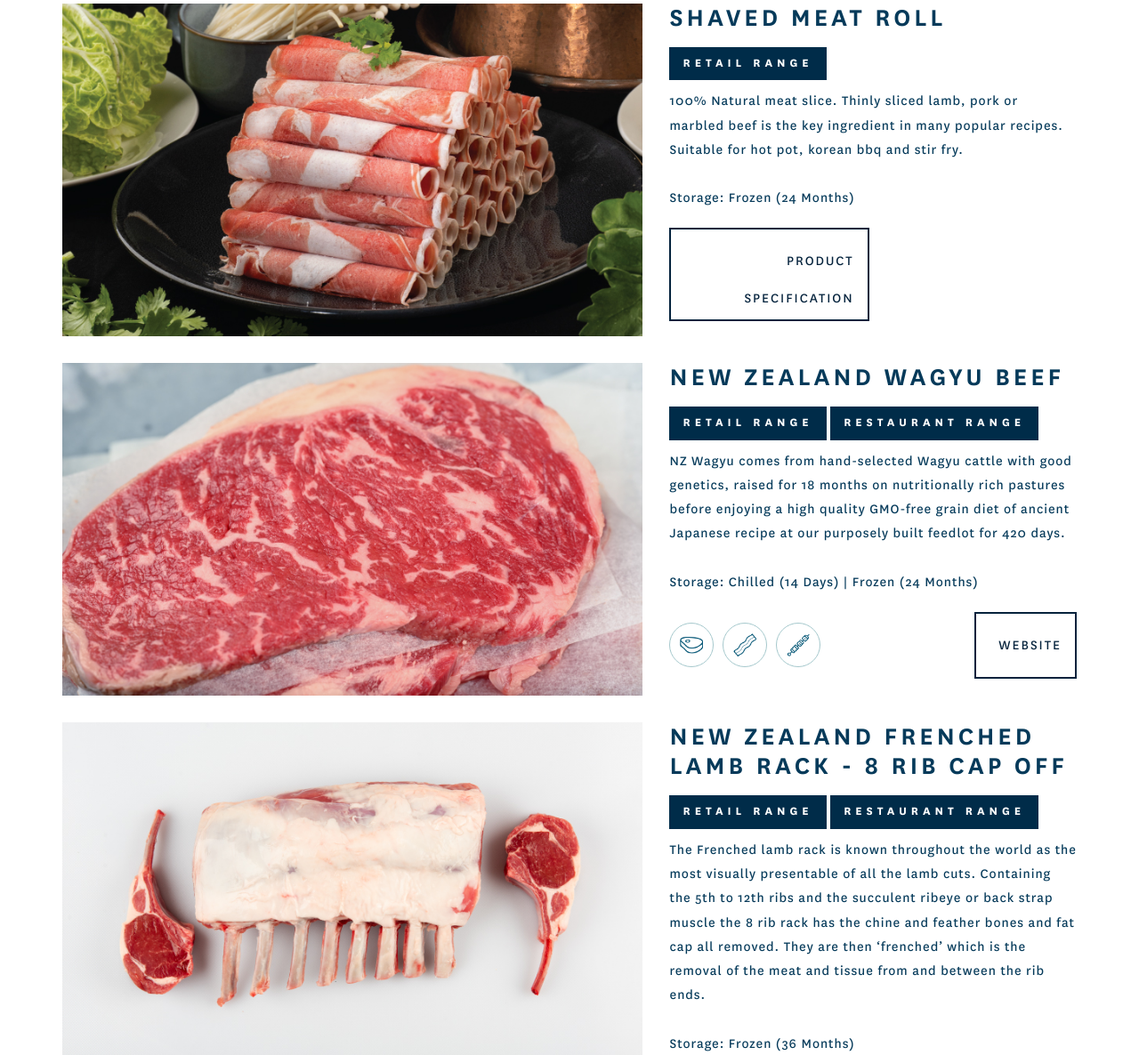
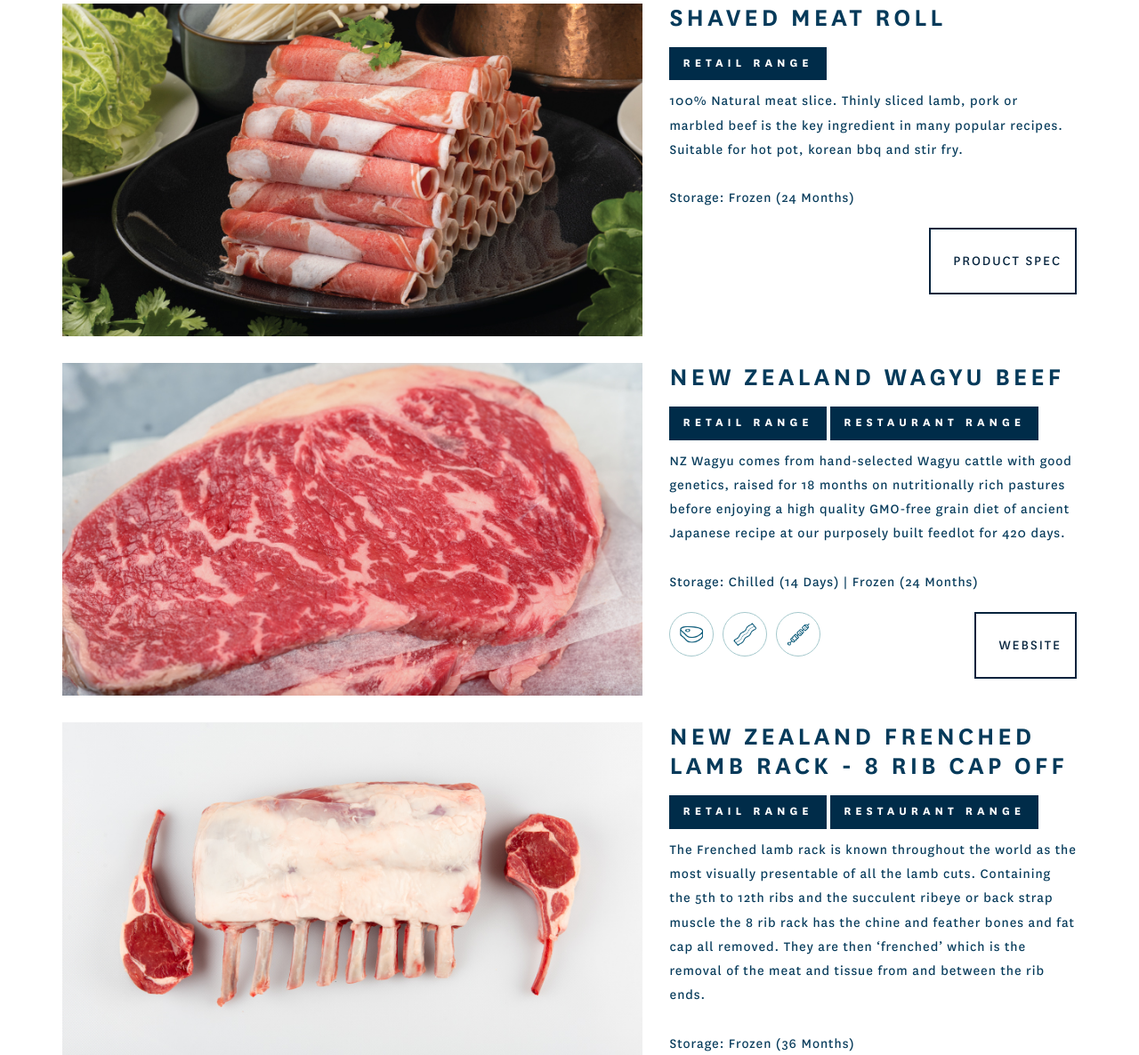
Before and after one commit to Jianzhuo/hero-websites, a PHP site: page /product.php in a window 1280 px wide. Shown: the part 668-1854 px from the top of the page at 89% size. Run offline with PHP 8.4, Linux system fonts and the light colour scheme; some libraries are stand-ins or nearby versions; some web fonts are replaced.

Commit message:
update tagline

```diff
--- a/herofoods.co.nz/css/style.css
+++ b/herofoods.co.nz/css/style.css
@@ -695,9 +695,10 @@ h1, h2, h3, h4, h5, h6, figure {
   text-align: left;
 }
 .product-website{
-  width:49%;
+  /*width:49%;*/
   display: inline-block;
   text-align: right;
+  float:right;
 }
 .product-equal{
   display: flex;
--- a/herofoods.co.nz/index.php
+++ b/herofoods.co.nz/index.php
@@ -21,7 +21,7 @@
 					<div class="display-t">
 						<div class="display-tc animate-box" data-animate-effect="fadeIn">
 							<img src="images/fern-icon.png" class="fern-icon">
-							<h1 class="uppercase">Modern Processing & Repacking</h1>
+							<h1 class="uppercase">The Modern Processing & Repacking</h1>
 						</div>
 					</div>
 				</div>
--- a/herofoods.co.nz/product.php
+++ b/herofoods.co.nz/product.php
@@ -42,8 +42,8 @@
 					<div class="product-website">
 						<a href="/download/shaved-meat-roll.pdf" download>
 							<div class="view-more slide_right">
-								<span class="lnr lnr-arrow-right"></span>
-								<p>Product Specification</p>
+								<span class="lnr lnr-download"></span>
+								<p>Product Spec</p>
 							</div>
 						</a>
 					</div>
```
